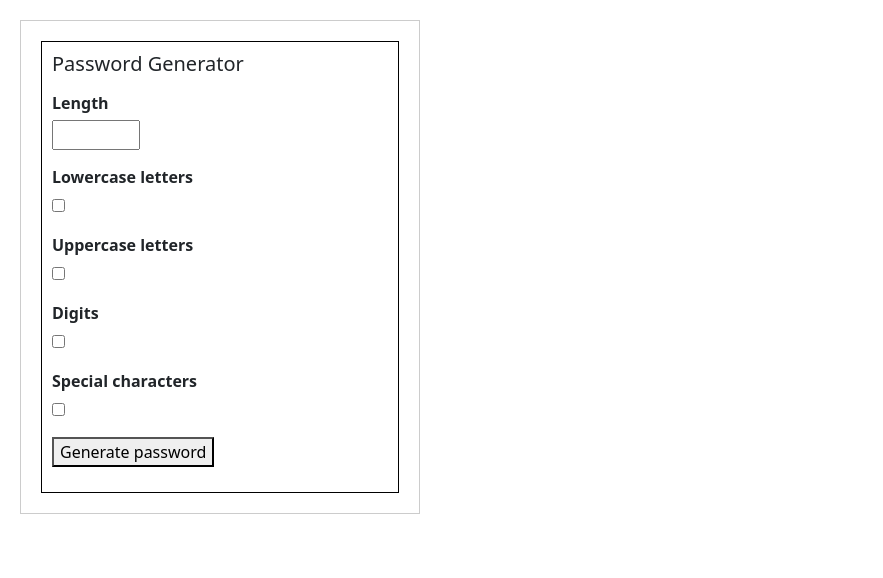
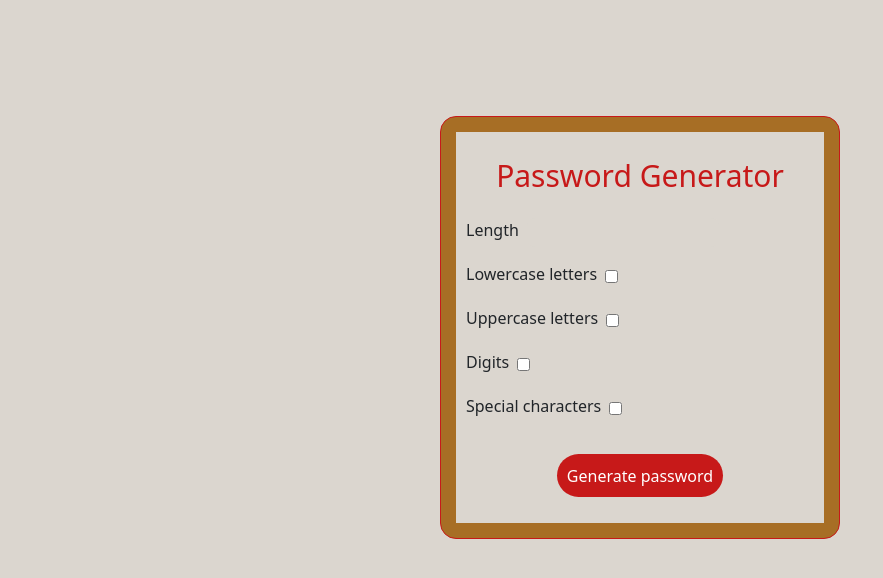
Before and after one commit to Efe-money/password-generator, a React (Vite) app: page / in a window 1280 px wide. Shown: the top 578 px of the page, without its empty margins (0-883 px from the left). Built offline with nearby package versions, Linux system fonts and the light colour scheme.

Commit message:
few changes

```diff
--- a/src/components/Generator.css
+++ b/src/components/Generator.css
@@ -1,21 +1,40 @@
 form{
- border: 1px solid black;
+ /* box-shadow: 1px 2px 9px red; */
+ border-radius: rem;
+ background: burlywood;
+}
 
+*{
+    background: rgb(219, 214, 207);
 
 }
+.cont{
+    display: flex;
+    justify-content: center;
+    margin-top: 6rem;
+}
 .container{
+    background: rgb(167, 110, 37);
+    border-radius: 1rem;
         max-width: 400px;
         margin: 20px;
-        padding: 20px;
-        border: 1px solid #ccc;/
+        padding: 15px;
+        border: 1px solid #c71919;/
 
         /* background-color: #f9f9f9; */
+
+}
+h5{
+    color: #c71919;
+    font-size: 30px;
+    text-align: center;
+    padding: 1rem 0;
 
 }
 label {
     display: block;
     margin-bottom: 5px;
-    font-weight: bold;
+    font-weight: 500;
   }
 
 .firstCont{
@@ -24,7 +43,13 @@ label {
 }
 .form-group {
     margin-bottom: 15px;
-  }
+}
+#password-strength{
+    width: 12rem;
+    border: none;
+    border-radius: .5rem;
+}
+
 .paswwordDisplay{
     background-color:#308D46;
     padding: 13px 10px;
@@ -35,3 +60,24 @@ label {
     justify-content: space-between;
     color: whiteq;
 }
+button{
+    padding: .6rem;
+    cursor: pointer;
+    border-radius: 2rem;
+    border: none;
+    color: white;
+    background: #c71919;
+}
+
+button:hover{
+}
+
+.form-group{
+    display: flex;
+    gap: .5rem;
+}
+.formBtn{
+    padding: 1rem;
+    display: flex;
+    justify-content: center;
+}
--- a/src/components/Generator.jsx
+++ b/src/components/Generator.jsx
@@ -52,11 +52,12 @@ const Generator = () => {
   }
 
   return (
+      <div className="cont">
     <div className='container'>
       <form className='formStyle' onSubmit={handleGenerate}>
         <div className="firstCont">
           {/* form title */}
-          <div className="form-group">
+          <div className="header">
             <h5>Password Generator</h5>
           </div>
 
@@ -78,6 +79,7 @@ const Generator = () => {
               onChange={(e) => setpasswordLength(e.target.value)}
             />
           </div>
+
 
             {/* for passwordlowercase option */}
                   <div className="form-group">
@@ -102,7 +104,7 @@ const Generator = () => {
                   <label htmlFor="Characters">Special characters</label>
                   <input type="checkbox" checked={includeSymbols}onChange={(e)=> setincludeSymbols (e.target.checked)}/>
                   </div>
-                  <div className="form-group">
+                  <div className="formBtn">
                   <button type='submit'>Generate password</button>
                   </div>
 
@@ -111,6 +113,7 @@ const Generator = () => {
         </div>
       </form>
     </div>
+    </div>
   );
 }
 
```
